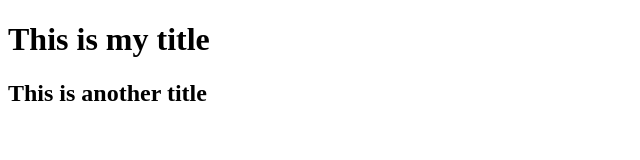
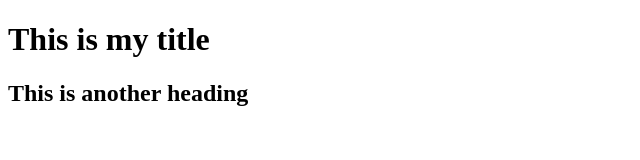
Before and after one commit to sachinhartler/testRepo, a plain HTML site: page index.html in a window 1280 px wide. Shown: the full height of the page, 0-640 px from the left. Drawn offline with Linux system fonts and the light colour scheme.

Commit message:
resolved comments on PR

```diff
--- a/index.html
+++ b/index.html
@@ -5,6 +5,6 @@
 </head>
 <body>
 	<h1>This is my title</h1>
-	<h2>This is another title</h2>
+	<h2>This is another heading</h2>
 </body>
 </html>
```
